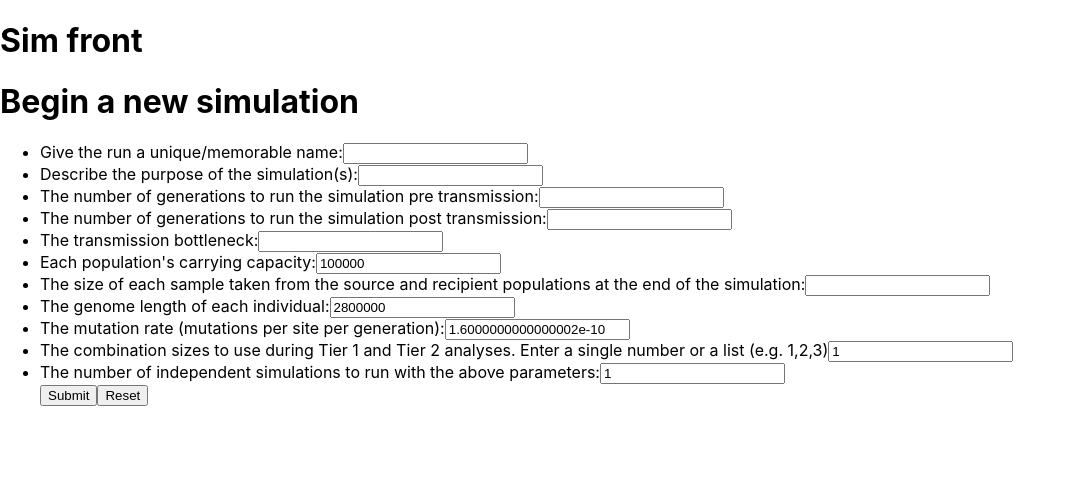
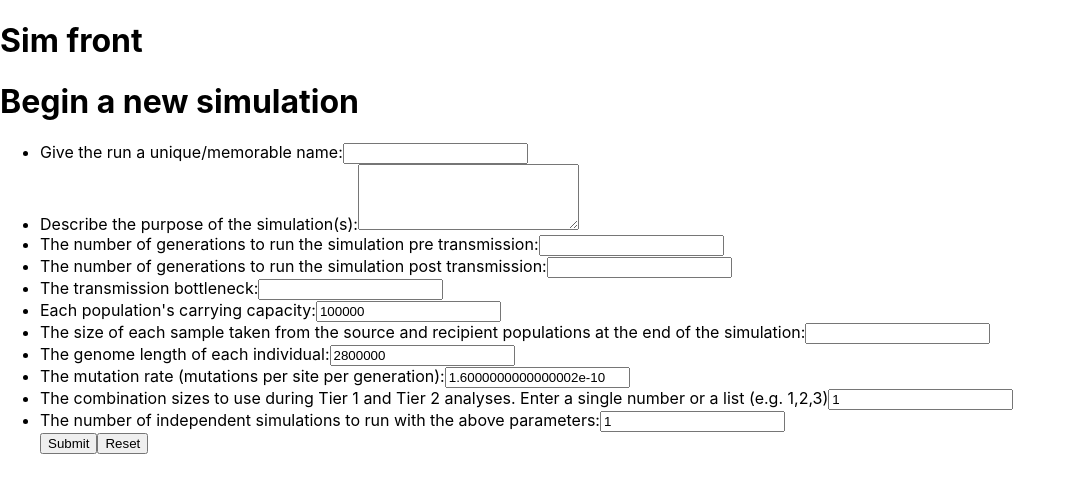
Before and after one commit to colinvwood/sim-front, a React (Create React App) app: page /simulation/sim in a window 1280 px wide. Shown: the top 492 px of the page, without its empty margins (0-1075 px from the left). Built offline with nearby package versions, Linux system fonts and the light colour scheme; no server answers.

Commit message:
description input made larger

```diff
--- a/src/components/sim/sim-form.component.jsx
+++ b/src/components/sim/sim-form.component.jsx
@@ -42,13 +42,16 @@ const SimForm = (props) => {
             <label htmlFor="description">
               Describe the purpose of the simulation(s):
             </label>
-            <input
-              type="text"
+            <textarea
               name="description"
+              cols="25"
+              rows="4"
               value={formValues['description'] ? formValues['description'] : ''}
               onChange={handleInputChange}
               required
-            />
+            >
+              {formValues['description'] ? formValues['description'] : ''}
+            </textarea>
           </li>
 
           <li>
```
Also changed, not shown: 1 other file (tests, documents, lock files or other folders).
